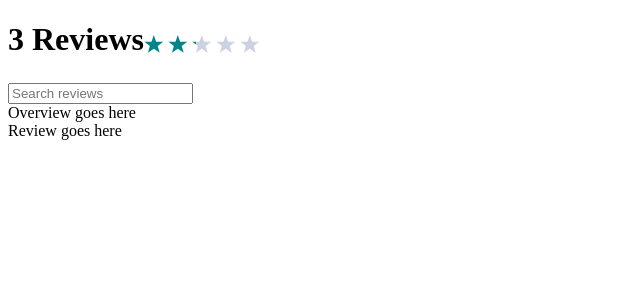
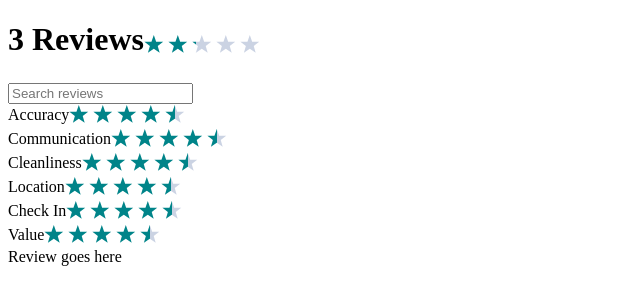
Before and after one commit to HomeStyles/review-service, a React app: page / in a window 1280 px wide. Shown: the top 304 px of the page, without its empty margins (0-640 px from the left). Built offline with nearby package versions, Linux system fonts and the light colour scheme; the HTML template or start-up script is replaced by a standard one.

Commit message:
completes basic setup of overview comonent

```diff
--- a/client/src/components/Overview.jsx
+++ b/client/src/components/Overview.jsx
@@ -1,8 +1,62 @@
 import React from 'react';
+import StarRatings from 'react-star-ratings';
 
 const Overview = props => (
   <div id="overview">
-    Overview goes here
+    <div className="category">
+      <span>Accuracy</span>
+      <StarRatings
+        rating={4.5}
+        starRatedColor='rgb(0,132,137)'
+        starDimension="20px"
+        starSpacing="2px"
+      />
+    </div>
+    <div className="category">
+      <span>Communication</span>
+      <StarRatings
+        rating={4.5}
+        starRatedColor='rgb(0,132,137)'
+        starDimension="20px"
+        starSpacing="2px"
+      />
+    </div>
+    <div className="category">
+      <span>Cleanliness</span>
+      <StarRatings
+        rating={4.5}
+        starRatedColor='rgb(0,132,137)'
+        starDimension="20px"
+        starSpacing="2px"
+      />
+    </div>
+    <div className="category">
+      <span>Location</span>
+      <StarRatings
+        rating={4.5}
+        starRatedColor='rgb(0,132,137)'
+        starDimension="20px"
+        starSpacing="2px"
+      />
+    </div>
+    <div className="category">
+      <span>Check In</span>
+      <StarRatings
+        rating={4.5}
+        starRatedColor='rgb(0,132,137)'
+        starDimension="20px"
+        starSpacing="2px"
+      />
+    </div>
+    <div className="category">
+      <span>Value</span>
+      <StarRatings
+        rating={4.5}
+        starRatedColor='rgb(0,132,137)'
+        starDimension="20px"
+        starSpacing="2px"
+      />
+    </div>
   </div>
 );
 
```
